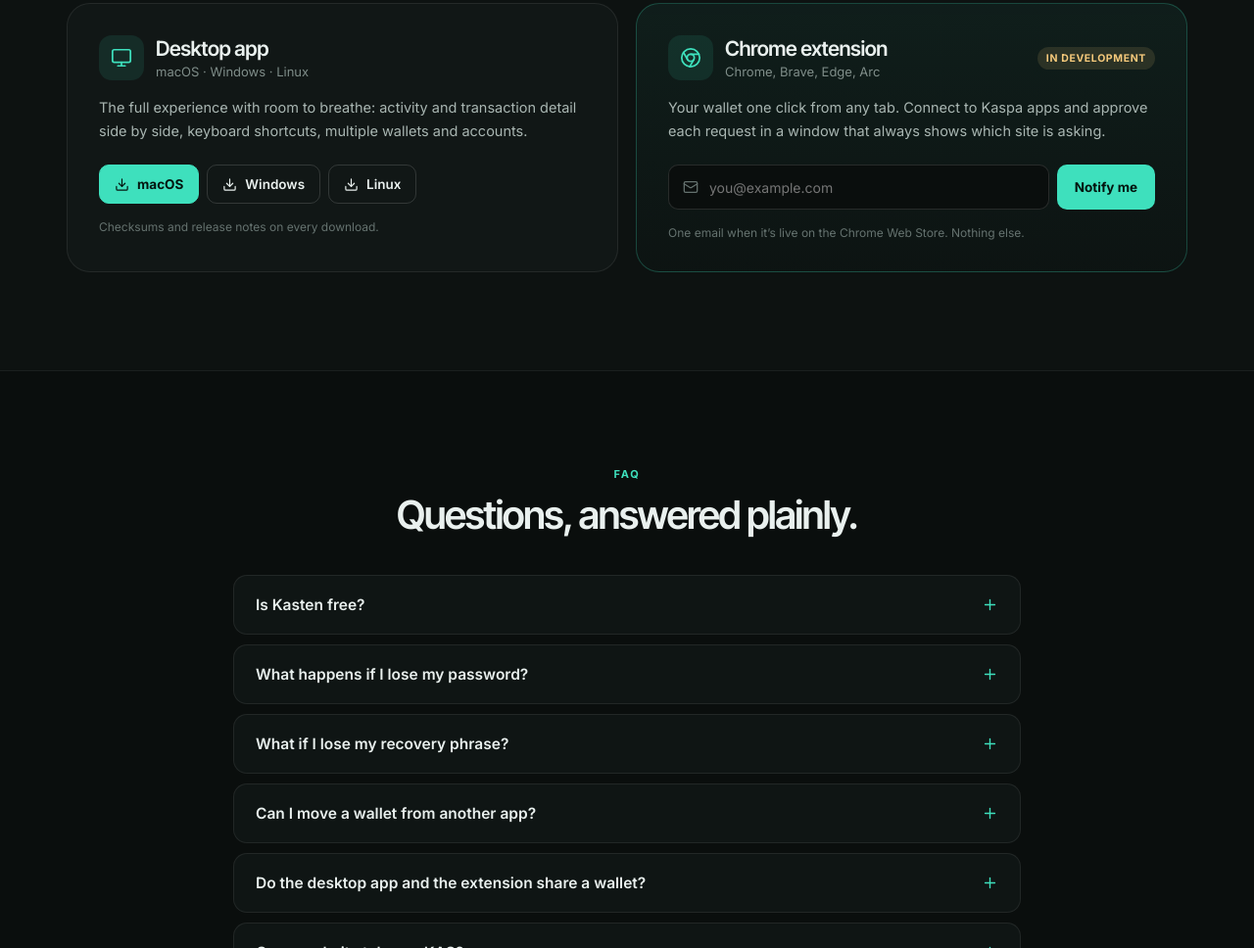
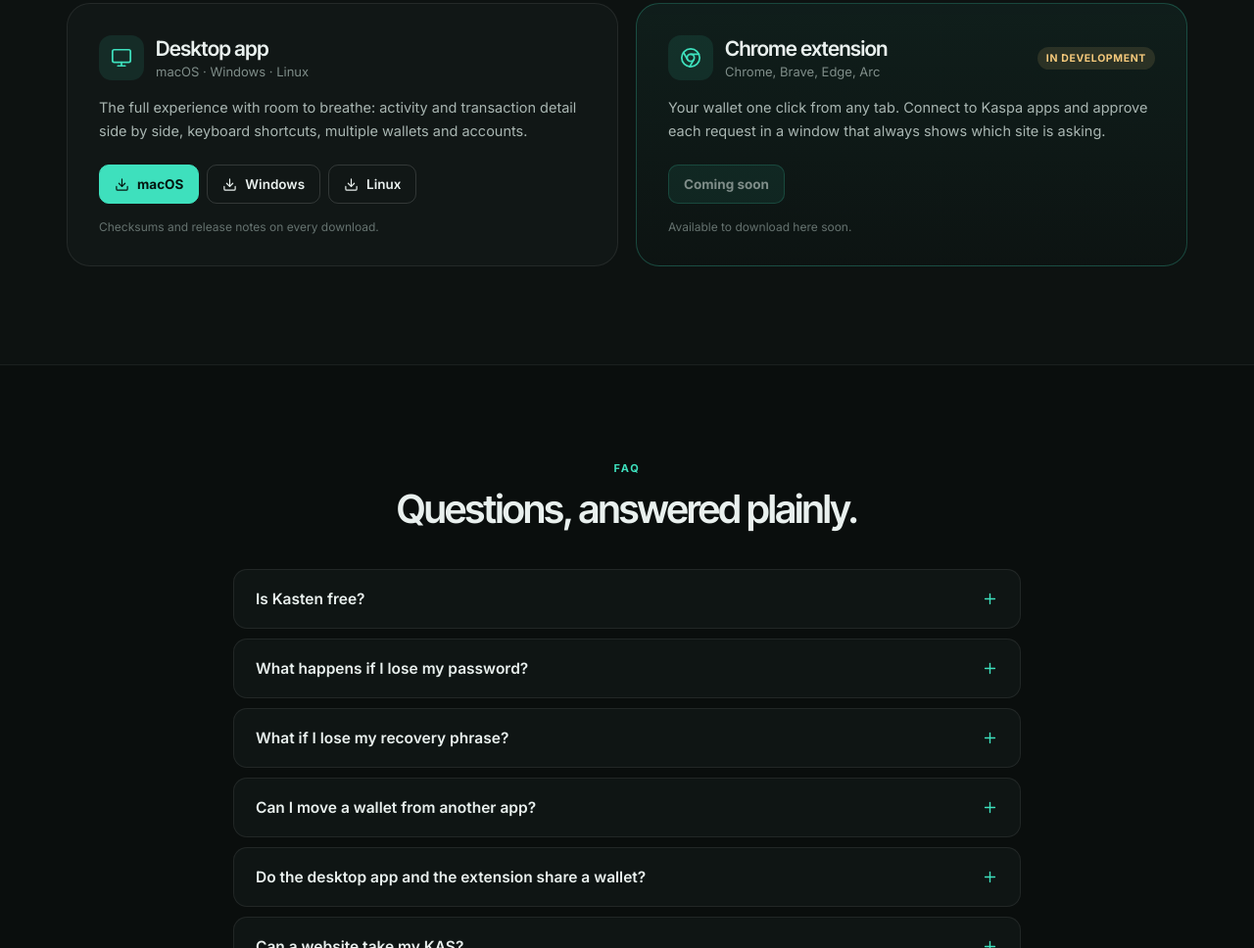
Before and after one commit to ghostdagger-labs/kasten-website, a website: page public/index.html in a window 1280 px wide. Shown: the part 3789-4757 px from the top of the page at 98% size. Drawn offline with Linux system fonts and the light colour scheme.

Commit message:
Refine platform cards and add smooth section scrolling

```diff
--- a/public/assets/landing.css
+++ b/public/assets/landing.css
@@ -217,7 +217,7 @@ details summary{list-style:none}
 .platforms-intro { text-align:center; max-width:640px; margin:0 auto; }
 .platforms-title { margin:0; font:600 clamp(32px,4vw,46px)/1.06 'Inter Tight',sans-serif; letter-spacing:-.04em; }
 .platforms-description { margin:16px 0 0; font-size:16px; line-height:1.65; color:#A9B6B2; }
-.platforms-grid { display:grid; grid-template-columns:repeat(auto-fit,minmax(min(100%,420px),1fr)); gap:18px; margin-top:52px; }
+.platforms-grid { display:grid; grid-template-columns:repeat(auto-fit,minmax(min(100%,420px),1fr)); grid-auto-rows:1fr; gap:18px; margin-top:52px; }
 .desktop-card { border-radius:24px; border:1px solid rgba(255,255,255,.08); background:#111716; padding:32px; display:flex; flex-direction:column; gap:16px; }
 .platform-icon { width:46px; height:46px; border-radius:13px; background:rgba(62,224,189,.1); color:#3EE0BD; display:grid; place-items:center; }
 .platform-name-2 { display:block; font:600 21px/1.2 'Inter Tight',sans-serif; letter-spacing:-.02em; }
@@ -226,14 +226,10 @@ details summary{list-style:none}
 .os-buttons { display:flex; flex-wrap:wrap; gap:8px; margin-top:6px; }
 .os-button { display:flex; align-items:center; gap:8px; padding:11px 15px; border-radius:10px; background:#3EE0BD; color:#04150F; border:1px solid #3EE0BD; font-size:13.5px; font-weight:700; }
 .os-button-variant { display:flex; align-items:center; gap:8px; padding:11px 15px; border-radius:10px; background:transparent; color:#E9F0EE; border:1px solid rgba(255,255,255,.14); font-size:13.5px; font-weight:600; }
+.coming-soon-button:disabled { font-family:inherit; background:rgba(62,224,189,.08); border-color:rgba(62,224,189,.18); color:#7F8D89; cursor:not-allowed; opacity:1; }
 .platform-note { font-size:12px; color:#65726F; }
 .extension-card { border-radius:24px; border:1px solid rgba(62,224,189,.25); background:linear-gradient(180deg,rgba(62,224,189,.06),rgba(62,224,189,.01)); padding:32px; display:flex; flex-direction:column; gap:16px; }
 .development-badge { font-size:10.5px; font-weight:700; letter-spacing:.06em; padding:5px 9px; border-radius:999px; background:rgba(245,201,123,.12); color:#F5C97B; }
-.notify-controls { display:flex; gap:8px; margin-top:6px; flex-wrap:wrap; }
-.email-field { flex:1; min-width:220px; display:flex; align-items:center; gap:9px; padding:0 14px; border-radius:10px; border:1px solid rgba(255,255,255,.12); background:#0A0E0D; }
-.email-icon { color:#65726F; display:grid; place-items:center; }
-.email-input { flex:1; min-width:0; height:44px; border:none; background:none; color:#E9F0EE; font:inherit; font-size:14px; outline:none; }
-.notify-button { padding:0 18px; height:46px; border-radius:10px; border:none; background:#3EE0BD; color:#04150F; font:inherit; font-size:13.5px; font-weight:700; cursor:pointer; }
 .faq-section { max-width:860px; margin:0 auto; padding:100px 28px 80px; }
 .faq-intro { text-align:center; margin-bottom:40px; }
 .faq-title { margin:0; font:600 clamp(30px,3.6vw,40px)/1.08 'Inter Tight',sans-serif; letter-spacing:-.04em; }
@@ -265,7 +261,7 @@ details summary{list-style:none}
 .footer-note { max-width:1200px; margin:0 auto; padding:0 28px 36px; font-size:12px; color:#65726F; line-height:1.6; }
 
 /* Page behavior. Clipping decoration must not create a sticky scroll container. */
-html { color-scheme: dark; }
+html { color-scheme: dark; scroll-behavior: smooth; }
 .landing { overflow: clip; }
 main { display: block; }
 section[id], main { scroll-margin-top: 90px; }
@@ -273,8 +269,6 @@ section[id], main { scroll-margin-top: 90px; }
 main:focus { outline: none; }
 .skip-link { position: fixed; left: 20px; top: -100px; z-index: 50; padding: 12px 18px; border-radius: 10px; background: #3EE0BD; color: #04150F; font-weight: 600; }
 .skip-link:focus { top: 12px; }
-.email-field:focus-within { outline: 2px solid #3EE0BD; outline-offset: 3px; }
-.email-input:focus-visible { outline: none; }
 .faq-question > span:last-child { flex: none; }
 .faq-item[open] .faq-question > span:last-child { transform: rotate(45deg); }
 .mobile-menu { display: none; }
@@ -332,8 +326,6 @@ main:focus { outline: none; }
   .desktop-card, .extension-card { padding: 24px; }
   .platform-heading, .platform-heading-2 { flex-wrap: wrap; }
   .development-badge { margin-left: 58px; }
-  .email-field { min-width: 0; }
-  .email-input { width: 100%; }
   .faq-section { padding: 64px 20px 48px; }
   .faq-question { line-height: 1.5; }
   .faq-item { padding-inline: 18px; }
@@ -368,9 +360,6 @@ main:focus { outline: none; }
   .trust-item { font-size: 12px; }
   .pillars-grid { grid-template-columns: minmax(0,1fr); gap: 20px; }
   .setup-panel { padding: 24px 16px; border-radius: 22px; }
-  .notify-controls { flex-direction: column; }
-  .email-field { flex: auto; }
-  .notify-button { width: 100%; }
   .platform-name { min-width: 0; }
   .footer-grid { grid-template-columns: repeat(2,minmax(0,1fr)); }
 }
--- a/public/index.html
+++ b/public/index.html
@@ -402,14 +402,11 @@
                 <div class="platform-description-2 platform-description">
                   Your wallet one click from any tab. Connect to Kaspa apps and approve each request in a window that always shows which site is asking.
                 </div>
-                <div class="notify-controls">
-                  <div class="email-field">
-                    <span class="email-icon"><svg width="16" height="16" viewBox="0 0 24 24" fill="none" stroke="currentColor" stroke-width="1.9" stroke-linecap="round" stroke-linejoin="round" aria-hidden="true" focusable="false" class="icon"><rect width="20" height="16" x="2" y="4" rx="2"></rect><path d="m22 7-8.97 5.7a1.94 1.94 0 0 1-2.06 0L2 7"></path></svg></span><input placeholder="you@example.com" type="email" id="launch-email" autocomplete="email" aria-label="Email address for launch notification" class="email-input">
-                  </div>
-                  <button type="button" class="notify-button">Notify me</button>
+                <div class="os-buttons">
+                  <button type="button" class="os-button coming-soon-button" disabled>Coming soon</button>
                 </div>
-                <div class="platform-note-2 platform-note">
-                  One email when it’s live on the Chrome Web Store. Nothing else.
+                <div class="platform-note">
+                  Available to download here soon.
                 </div>
               </div>
             </div>
```
Also changed, not shown: README.md.
